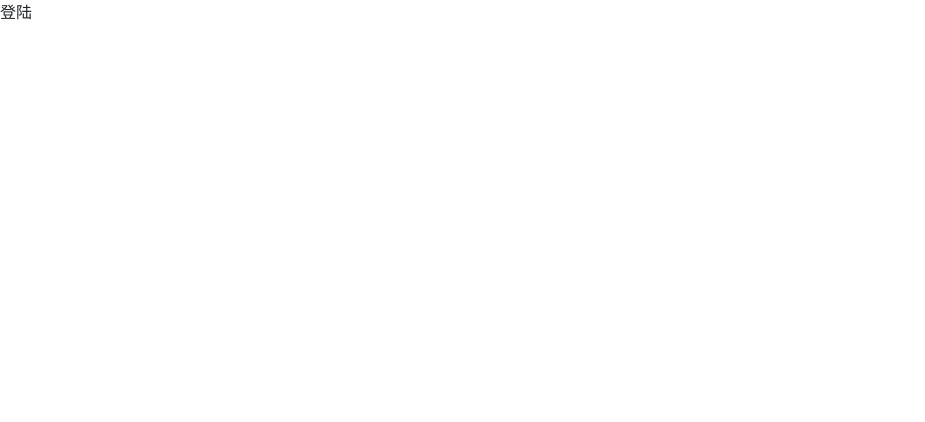
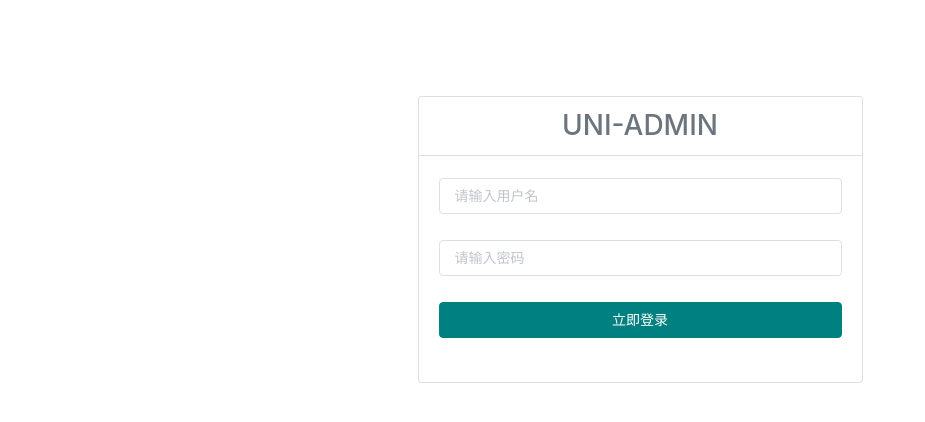
Before and after one commit to huangyisan/Tsushima, a Vue app in the folder tsushima-admin/: page /#/login in a window 1280 px wide. Shown: the top 422 px of the page, without its empty margins (0-925 px from the left). Built offline with nearby package versions, Linux system fonts and the light colour scheme.

Commit message:
登陆页面

```diff
--- a/tsushima-admin/src/common/config/router.js
+++ b/tsushima-admin/src/common/config/router.js
@@ -1,3 +1,5 @@
+
+
 let routes = [
   {
     // path:'/',
@@ -48,7 +50,8 @@ function createRoute(arr) {
     // 去除component的index, 一下name和path都是根据component进行动态生成,如果代码中已经包含name和path,则以代码中的name和path为准.
     let val = getValue(arr[i].component)
     // 生成name, /替换成_. ||前面表示如果用户配置了name,则不需要额外生成
-    arr.name = arr[i].name || val.replace(/\//g,"_")
+    arr[i].name = arr[i].name || val.replace(/\//g,"_")
+    console.log(arr[i].name)
     // 生成path, component前面加一个/, ||前面表示如果用户配置了path,则不需要额外生成
     arr[i].path = arr[i].path || `/${val}`
     let componentFun = import(`../../views/${arr[i].component}.vue`)
--- a/tsushima-admin/src/views/login/index.vue
+++ b/tsushima-admin/src/views/login/index.vue
@@ -1,11 +1,68 @@
 <template>
   <div>
-    登陆
+    <div class="container">
+      <div class="row">
+        <!-- 栅格系统 分成12列 -->
+        <!-- m-auto 居中 -->
+        <div class="col-12 col-lg-5 col-md-7 col-sm-9 m-auto pt-5">
+          <div class="card mt-5">
+            <div class="card-header bg-white">
+              <h3 class="text-center mb-0 text-secondary">UNI-ADMIN</h3>
+            </div>
+            <div class="card-body">
+              <el-form ref="ruleForm" :rules="rules" :model="form">
+                <el-form-item label="" prop="username">
+                  <el-input v-model="form.username" size="medium" placeholder="请输入用户名"></el-input>
+                </el-form-item>
+                <el-form-item label="" prop="password">
+                  <el-input v-model="form.password" size="medium" type="password" placeholder="请输入密码"></el-input>
+                </el-form-item>
+                <el-form-item>
+                  <el-button type="primary" size="medium" class="w-100" @click="submit">立即登录</el-button>
+                </el-form-item>
+              </el-form>
+            </div>
+          </div>
+        </div>
+      </div>
+    </div>
   </div>
 </template>
 
 <script>
 export default {
+  data() {
+    return {
+      form: {
+        username: "",
+        password: "",
+      },
+      rules: {
+        username: [
+          {required: true, message: "请输入用户名", trigger: "blur"}
+        ],
+        password: [
+          {required: true, message: "请输入密码", trigger: "blur"}
+        ]
+      }
+    }
+  },
+  methods:{
+    submit() {
+      //验证用户名和密码是否填写,如果填写则返回true,反之返回false
+      this.$refs['ruleForm'].validate((valid)=>{
+        if (valid) {
+          console.log(this.$router)
+          this.$router.push({name:'index'})
+        } else {
+          console.log('error 未输入用户名或者密码')
+          return
+        }
+      })
+
+    }
+  }
+
 
 }
 </script>
```
